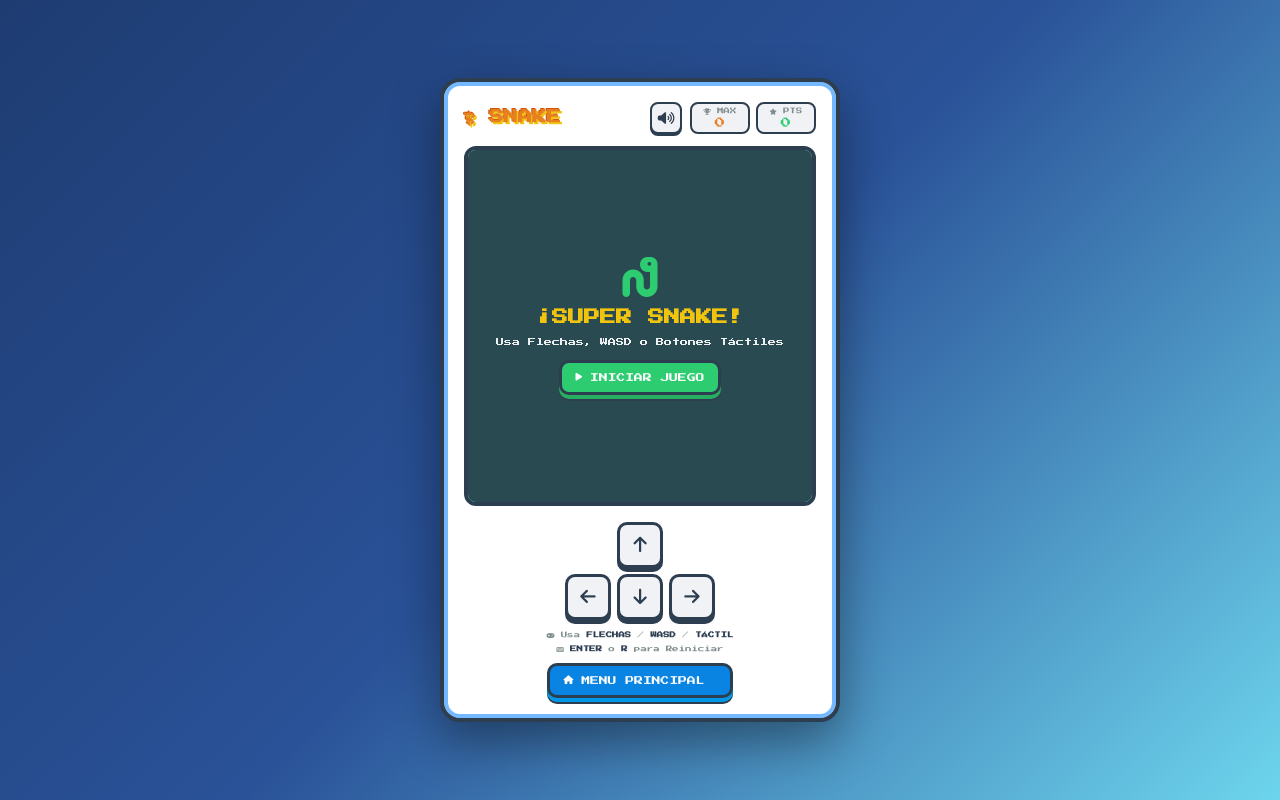
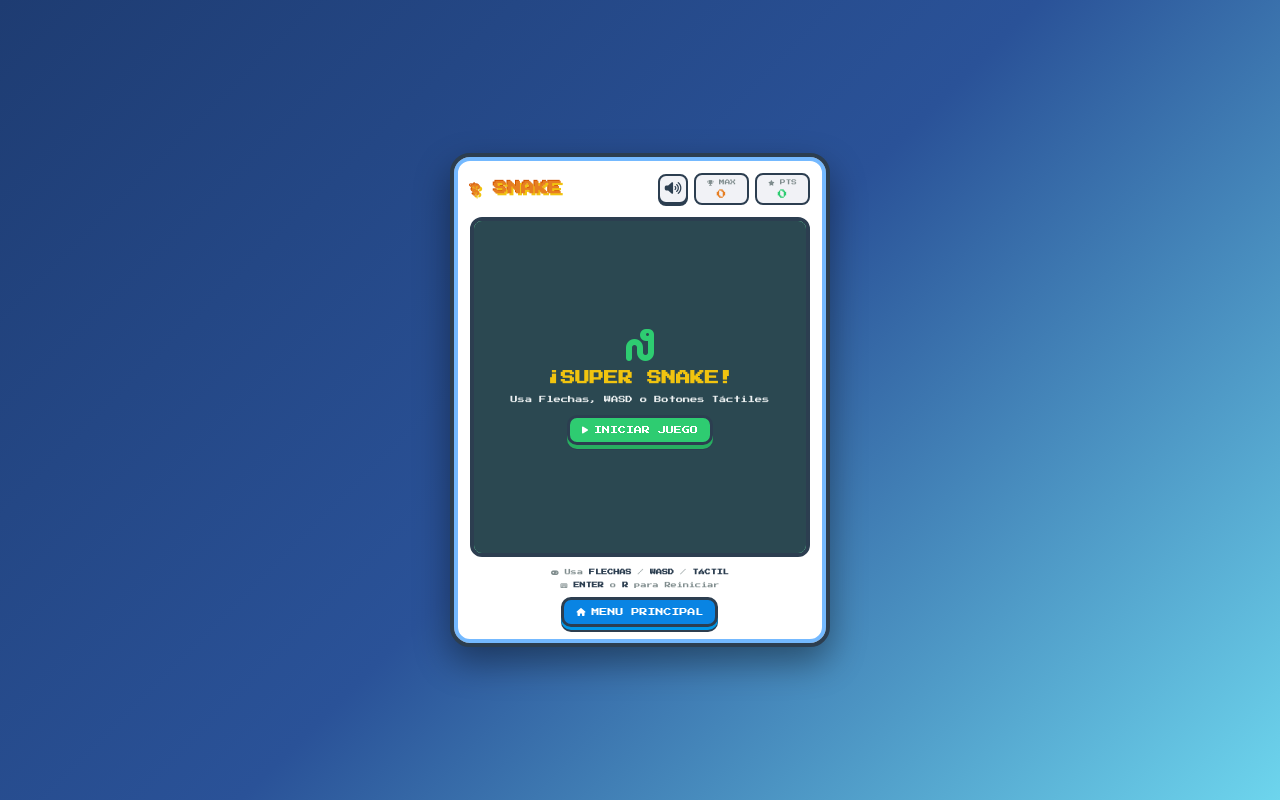
Before and after one commit to Fer-Mejia/arcade, a plain HTML site: page Snake/index.html in a window 1280 px wide. Drawn offline with Linux system fonts and the light colour scheme.

Commit message:
Ajustando Snake para celulares

```diff
--- a/Snake/style.css
+++ b/Snake/style.css
@@ -18,21 +18,21 @@ body {
   justify-content: center;
   align-items: center;
   min-height: 100vh;
-  padding: 20px 0;
+  padding: 12px;
 }
 
 .game-card {
   background: #ffffff;
   border: 4px solid #2c3e50;
   border-radius: 20px;
-  padding: 20px;
-  box-shadow: 0 20px 50px rgba(0, 0, 0, 0.4), inset 0 0 0 4px #74b9ff;
+  padding: 16px;
+  box-shadow: 0 15px 35px rgba(0, 0, 0, 0.4), inset 0 0 0 4px #74b9ff;
   display: flex;
   flex-direction: column;
   align-items: center;
   gap: 12px;
-  width: 400px;
-  max-width: 95vw;
+  width: 100%;
+  max-width: 380px; /* Se ajusta dinámicamente al ancho del celular */
 }
 
 .game-header {
@@ -43,7 +43,7 @@ body {
 }
 
 .header-title h1 {
-  font-size: 0.9rem;
+  font-size: 0.85rem;
   color: #e67e22;
   text-shadow: 2px 2px 0px #f1c40f, -1px -1px 0px #d35400;
 }
@@ -51,15 +51,15 @@ body {
 .header-right {
   display: flex;
   align-items: center;
-  gap: 8px;
+  gap: 6px;
 }
 
 .btn-icon {
   background: #f1f2f6;
   border: 2px solid #2c3e50;
   border-radius: 8px;
-  width: 32px;
-  height: 32px;
+  width: 30px;
+  height: 30px;
   cursor: pointer;
   color: #2c3e50;
   box-shadow: 0 2px 0 #2c3e50;
@@ -72,37 +72,36 @@ body {
 
 .score-box {
   background: #f1f2f6;
-  padding: 4px 8px;
+  padding: 4px 6px;
   border-radius: 8px;
   border: 2px solid #2c3e50;
   display: flex;
   flex-direction: column;
   align-items: center;
-  font-size: 0.45rem;
-  min-width: 60px;
+  font-size: 0.4rem;
+  min-width: 55px;
 }
 
 .score-box .label {
   color: #7f8c8d;
   margin-bottom: 2px;
-  font-size: 0.4rem;
+  font-size: 0.35rem;
 }
 
 .score-box.highlight #score {
   color: #2ecc71;
-  font-size: 0.65rem;
+  font-size: 0.6rem;
 }
 
 .score-box #highScore {
   color: #e67e22;
-  font-size: 0.65rem;
+  font-size: 0.6rem;
 }
 
 .canvas-wrapper {
   position: relative;
-  width: 360px;
-  height: 360px;
-  max-width: 100%;
+  width: 100%;
+  aspect-ratio: 1 / 1; /* Mantiene la proporción cuadrada perfecta */
   border: 4px solid #2c3e50;
   border-radius: 12px;
   overflow: hidden;
@@ -122,7 +121,7 @@ canvas {
   left: 0;
   width: 100%;
   height: 100%;
-  background: rgba(44, 62, 80, 0.9);
+  background: rgba(44, 62, 80, 0.92);
   display: flex;
   justify-content: center;
   align-items: center;
@@ -132,30 +131,30 @@ canvas {
 .overlay-content {
   text-align: center;
   color: #ffffff;
-  padding: 20px;
+  padding: 16px;
   display: flex;
   flex-direction: column;
   align-items: center;
-  gap: 12px;
+  gap: 10px;
 }
 
 .start-icon {
-  font-size: 2.5rem;
+  font-size: 2rem;
   color: #2ecc71;
 }
 
 .death-icon {
-  font-size: 2.5rem;
+  font-size: 2rem;
   color: #e74c3c;
 }
 
 .overlay h2 {
-  font-size: 1rem;
+  font-size: 0.9rem;
   color: #f1c40f;
 }
 
 .overlay p {
-  font-size: 0.5rem;
+  font-size: 0.45rem;
   line-height: 1.4;
   color: #ecf0f1;
 }
@@ -165,53 +164,50 @@ canvas {
   color: #ffffff;
   border: 3px solid #2c3e50;
   font-family: var(--font-retro);
-  padding: 10px 14px;
-  font-size: 0.55rem;
+  padding: 8px 12px;
+  font-size: 0.5rem;
   border-radius: 10px;
   cursor: pointer;
-  box-shadow: 0 4px 0 #27ae60, 0 6px 0 #2c3e50;
+  box-shadow: 0 4px 0 #27ae60, 0 5px 0 #2c3e50;
   transition: all 0.15s ease;
   display: inline-flex;
   align-items: center;
-  gap: 8px;
+  gap: 6px;
   text-decoration: none;
 }
 
 .btn-primary:hover {
   transform: translateY(-2px);
-  box-shadow: 0 6px 0 #27ae60, 0 8px 0 #2c3e50;
 }
 
 .btn-primary:active {
   transform: translateY(2px);
-  box-shadow: 0 2px 0 #27ae60, 0 4px 0 #2c3e50;
 }
 
-/* Controles Táctiles (D-Pad) */
+/* D-Pad Táctil Compacto */
 .touch-controls {
   display: flex;
   flex-direction: column;
   align-items: center;
-  gap: 6px;
+  gap: 4px;
   user-select: none;
-  margin-top: 4px;
 }
 
 .dpad-row {
   display: flex;
-  gap: 6px;
+  gap: 4px;
 }
 
 .dpad-btn {
-  width: 46px;
-  height: 46px;
+  width: 42px;
+  height: 42px;
   background: #f1f2f6;
   color: #2c3e50;
   border: 3px solid #2c3e50;
-  border-radius: 10px;
-  font-size: 1.1rem;
+  border-radius: 8px;
+  font-size: 1rem;
   cursor: pointer;
-  box-shadow: 0 4px 0 #2c3e50;
+  box-shadow: 0 3px 0 #2c3e50;
   display: flex;
   justify-content: center;
   align-items: center;
@@ -220,7 +216,7 @@ canvas {
 }
 
 .dpad-btn:active {
-  transform: translateY(3px);
+  transform: translateY(2px);
   box-shadow: 0 1px 0 #2c3e50;
   background: #2ecc71;
   color: #ffffff;
@@ -230,8 +226,9 @@ canvas {
   text-align: center;
   display: flex;
   flex-direction: column;
+  align-items: center;
   gap: 6px;
-  font-size: 0.4rem;
+  font-size: 0.38rem;
   color: #7f8c8d;
 }
 
@@ -242,15 +239,15 @@ canvas {
 
 .back-btn {
   background: #0984e3 !important;
-  box-shadow: 0 4px 0 #0097e6, 0 6px 0 #2c3e50 !important;
-  margin-top: 4px;
-}
-
-.back-btn:hover {
-  background: #74b9ff !important;
-  box-shadow: 0 6px 0 #0097e6, 0 8px 0 #2c3e50 !important;
+  box-shadow: 0 3px 0 #0097e6, 0 5px 0 #2c3e50 !important;
+  margin-top: 2px;
 }
 
 .hidden {
   display: none !important;
 }
+@media (min-width: 768px) {
+  .touch-controls {
+    display: none; /* Se oculta en computadoras y aparece solo en pantallas móviles */
+  }
+}
```
